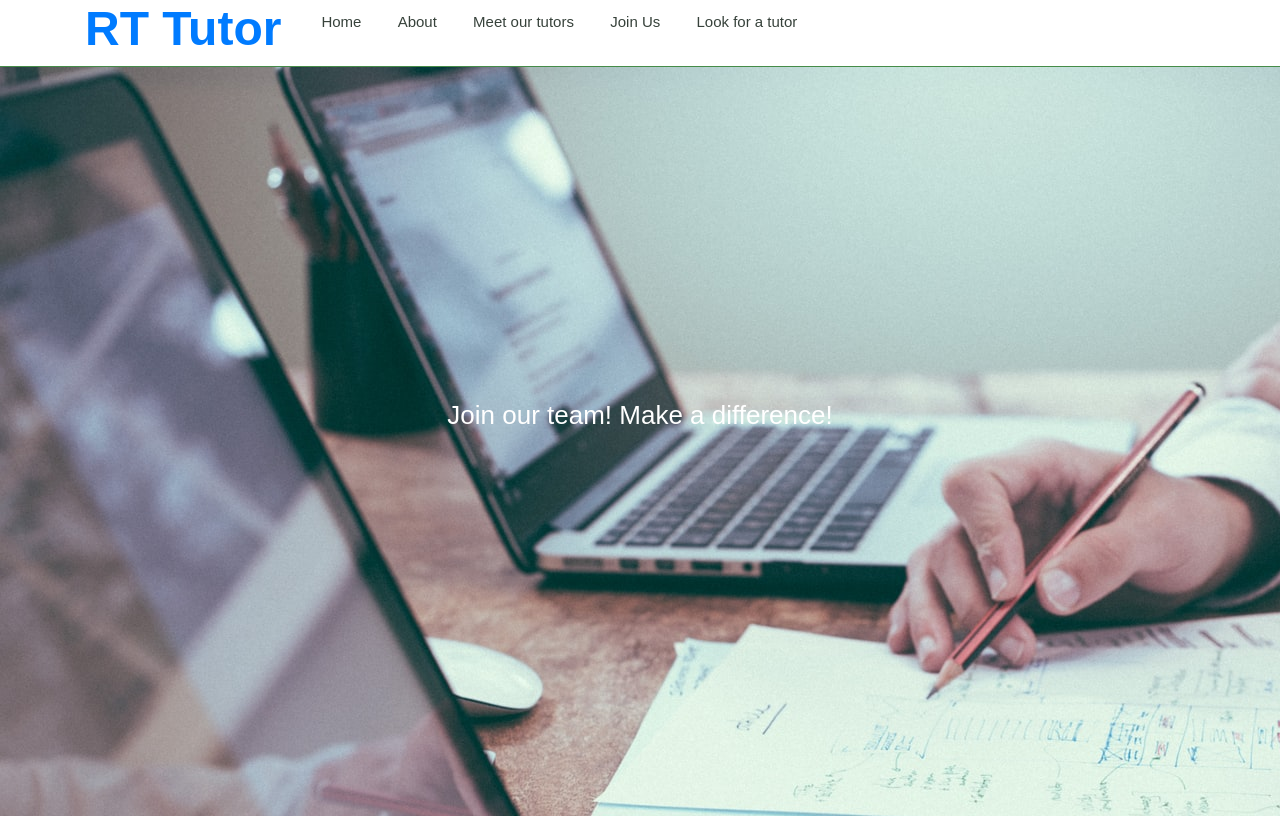
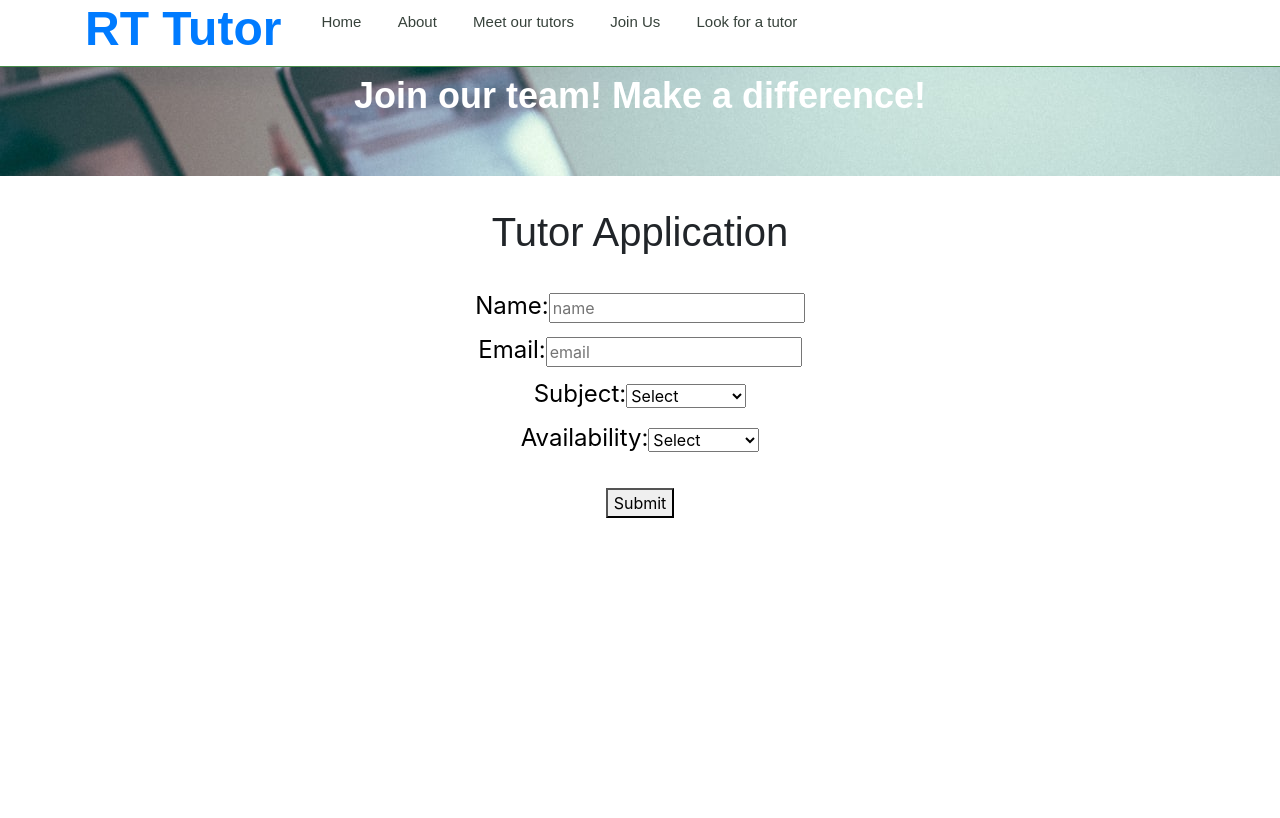
Before and after one commit to israx/HACKNC-2020, a React (Create React App) app: page /tutors in a window 1280 px wide. Shown: the top 818 px of the page. Built offline with nearby package versions, Linux system fonts and the light colour scheme; no server answers.

Commit message:
image size changed

```diff
--- a/src/App.css
+++ b/src/App.css
@@ -26,12 +26,15 @@
 
 .Join-header {
   background-image: url(./images/tutorcomp.jpg);
-  min-height: 100vh;
+  min-height: 20vh;
   display: flex;
   flex-direction: column;
   align-items: center;
   justify-content: center;
-  font-size: calc(10px + 2vmin);
+    font-family: Arial, Helvetica, sans-serif;
+     font-weight: bold;
+  font-size: calc(20px + 2vmin);
+
   color:white;
 }
 
--- a/src/pages/tutors.js
+++ b/src/pages/tutors.js
@@ -18,3 +18,5 @@ class Tutors extends Component {
 }
 
 export default Tutors;
+
+// ddd
```
Also changed, not shown: src/pages/about.js (+15 -0 lines).
